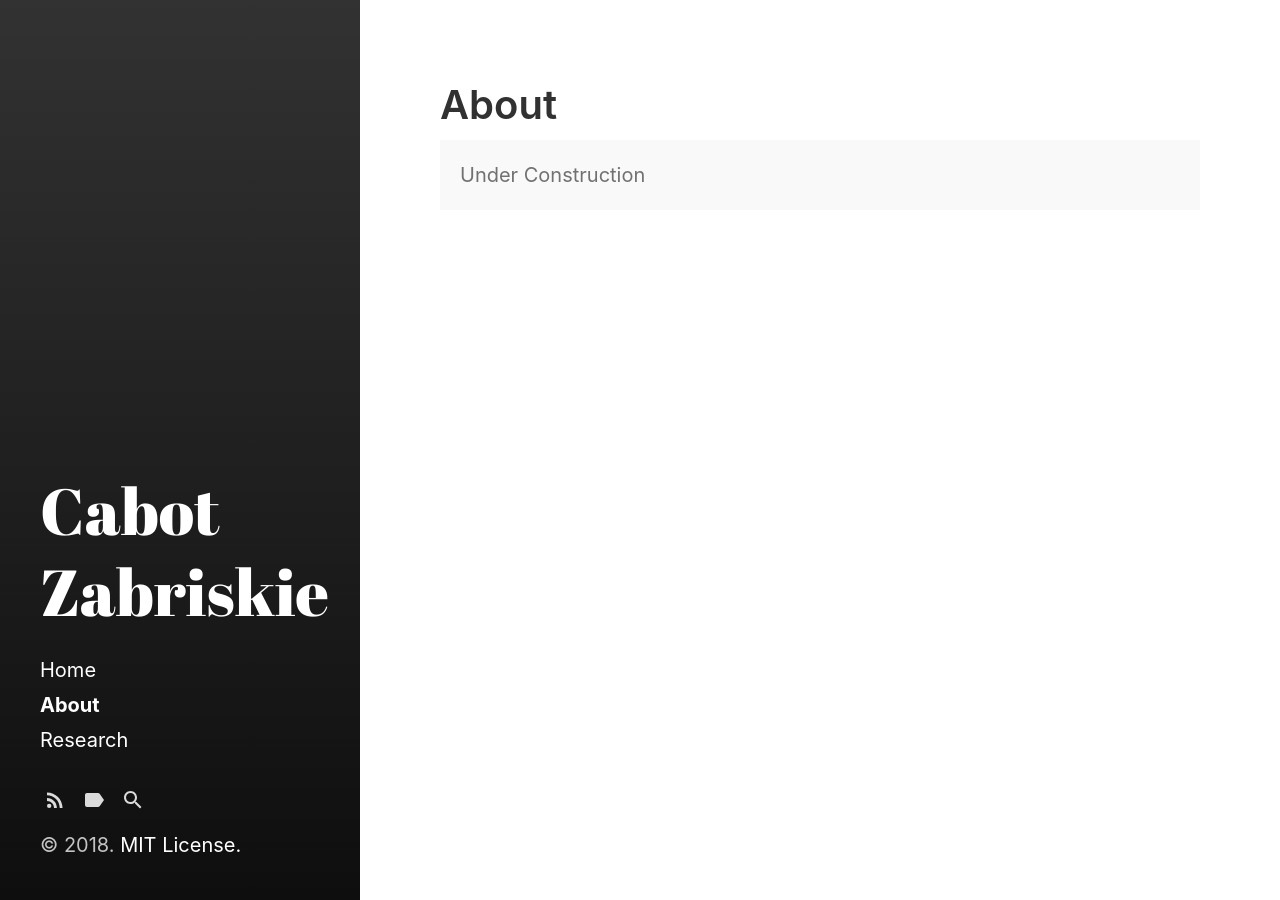
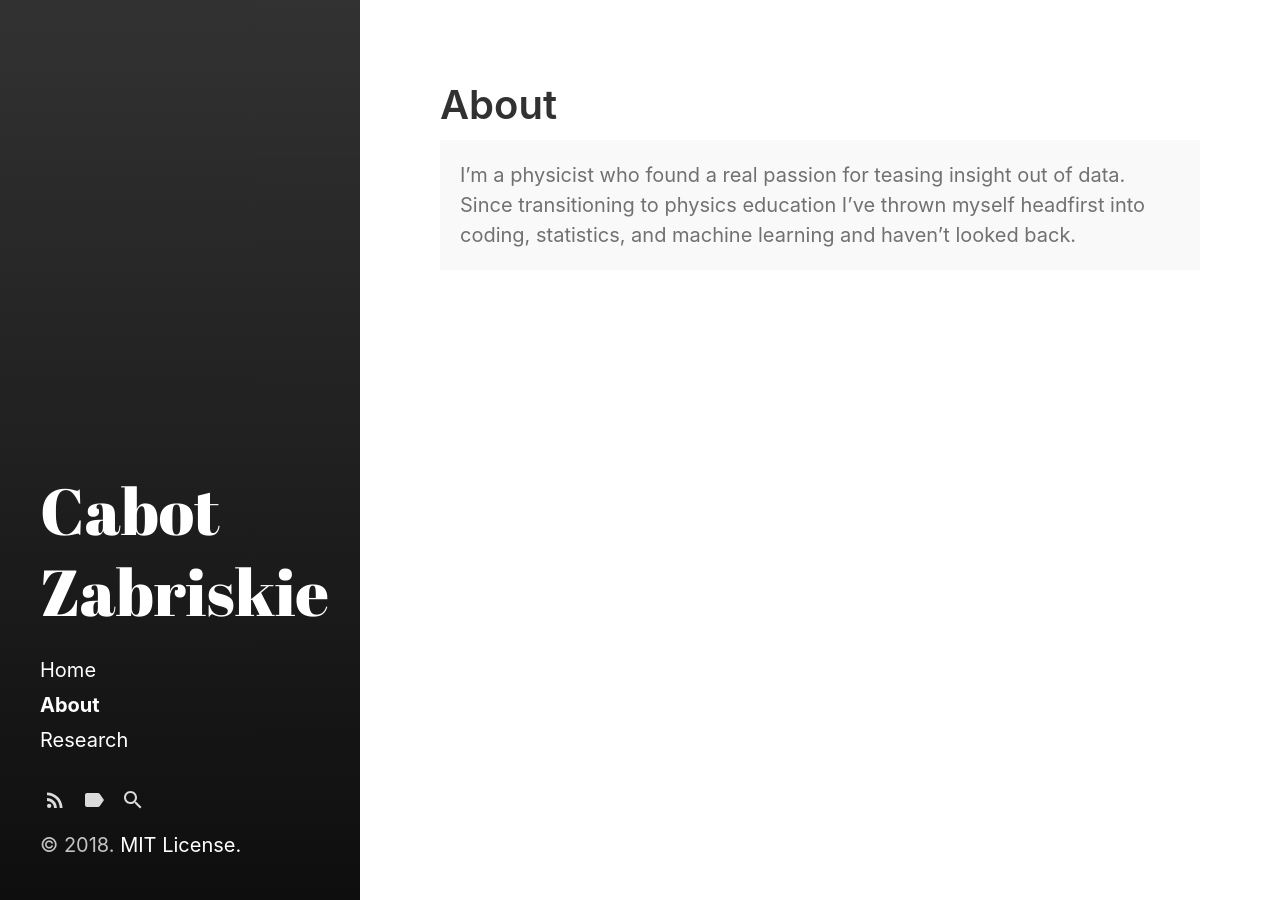
Before and after one commit to cabotzabriskie/cabotzabriskie.github.io, a Jekyll site: the page built from about.md, in a window 1280 px wide. Built offline with Jekyll 4.4.1, drawn with Linux system fonts in a browser that asks for light colours.

Commit message:
Update about.md
added some real text

```diff
--- a/about.md
+++ b/about.md
@@ -5,5 +5,5 @@ sidebar_link: true
 ---
 
 <p class="message">
-Under Construction
+I’m a physicist who found a real passion for teasing insight out of data. Since transitioning to physics education I’ve thrown myself headfirst into coding, statistics, and machine learning and haven’t looked back.
 </p>
```
